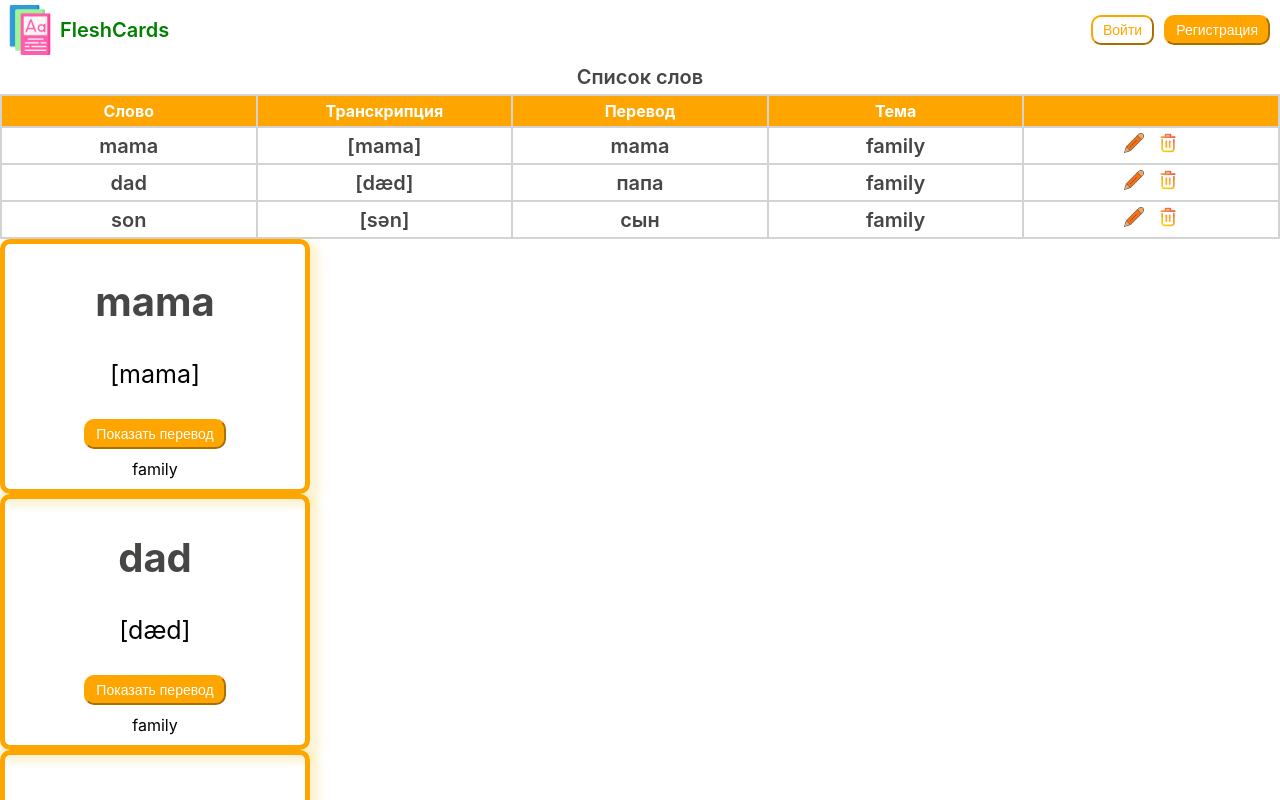
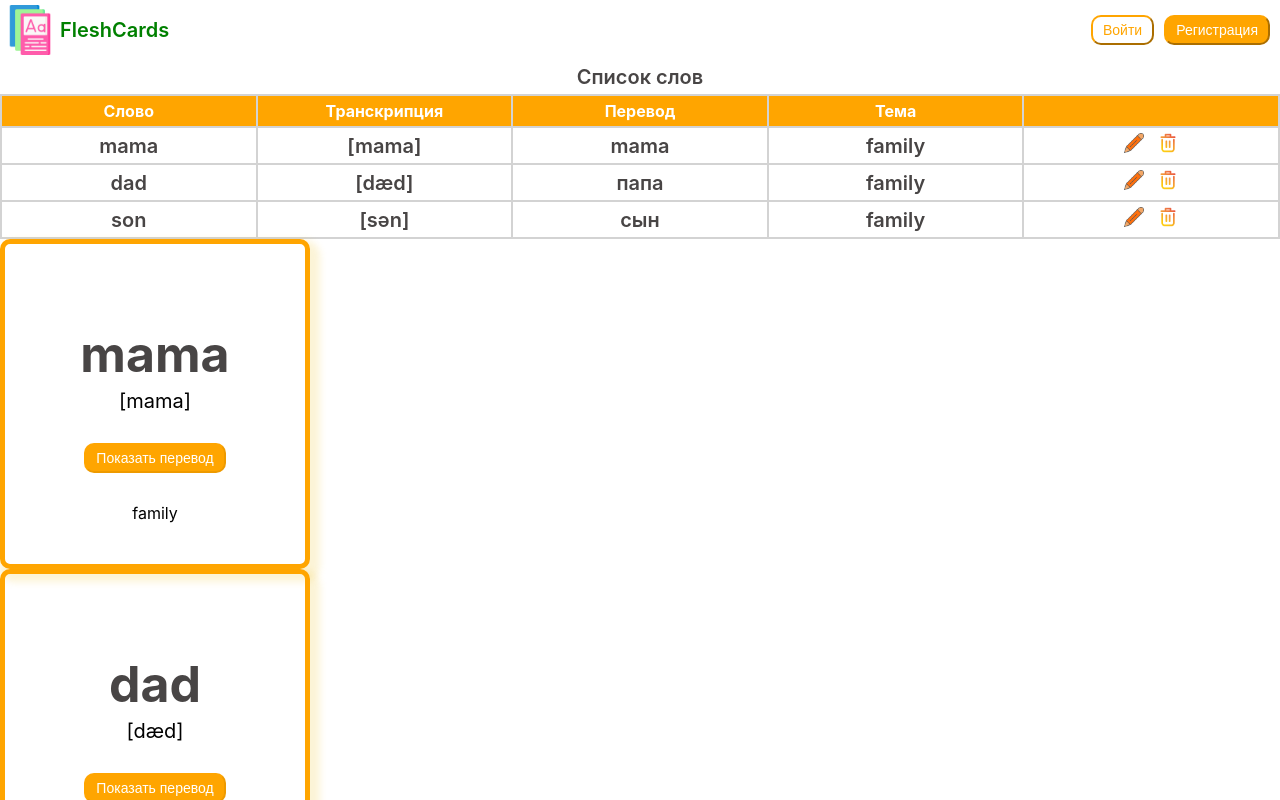
Before and after one commit to IrinaParamonova7980/Flashcards, a React (Create React App) app: page / in a window 1280 px wide. Shown: the top 800 px of the page. Built offline with nearby package versions, Linux system fonts and the light colour scheme.

Commit message:
wordCard Translation

```diff
--- a/src/components/WordCard/WordCard.jsx
+++ b/src/components/WordCard/WordCard.jsx
@@ -1,26 +1,23 @@
 import styles from "./wordCard.module.scss";
-import Button from "../common/button/Button";
 import { useState } from "react";
 
 export default function WordCard(props) {
-  const [pressed, setPressed] = useState(props.pressed || false);
-  const showTranslation = () => {
-    setPressed(!pressed);
-  };
+  const [pressed, showTranslation] = useState(false);
 
   return (
     <div className={styles.card}>
-      <h2 className={styles.word}>{props.english}</h2>
+      <h2 className={styles.english}>{props.english}</h2>
       <div className={styles.transcription}>{props.transcription}</div>
       {pressed ? (
-        <h2 className={styles.word}>{props.russian}</h2>
+        <div>
+          <h2 className={styles.russian} onClick={() => showTranslation(false)}>
+            {props.russian}
+          </h2>
+        </div>
       ) : (
-        <Button
-          button="Показать перевод"
-          buttonStyle={styles.show}
-          pressed={pressed}
-          onClick={showTranslation}
-        ></Button>
+        <button className={styles.button} onClick={() => showTranslation(true)}>
+          Показать перевод
+        </button>
       )}
       <div className={styles.topic}>{props.tags}</div>
     </div>
--- a/src/components/WordCard/wordCard.module.scss
+++ b/src/components/WordCard/wordCard.module.scss
@@ -2,37 +2,53 @@
 
 .card {
   width: 80%;
+  height: 320px;
   border-radius: 10px;
   border: 5px solid $colorBasic;
   box-shadow: 4px 7px 7px 6px rgba(238, 201, 57, 0.2);
 
-  @media (min-width: 768px) and (orientation: landscape){
+  @media (min-width: 768px) and (orientation: landscape) {
     width: 300px;
   }
 }
 
-.word {
+.english {
+  margin: 80px auto 5px auto;
   font-size: $fontWord;
   color: $textDark;
 }
 
 .transcription {
-  font-size: $fontBig;
-  padding-bottom: 20px;
-  }
+  font-size: $fontAverage;
+}
 
 .topic {
   font-size: $fontSmall;
-  padding-bottom: 10px;
+  bottom: 10px;
 }
 
-.show {
-  border-color: $colorBasic;
-  margin: 10px;
+.button {
+  margin: 30px;
+  padding: 5px 10px;
+  border-radius: 10px;
+  font-size: $fontTiny;
+  border-color: $colorBasic_transparent;
   background: $colorBasic;
   color: $textLight;
+  cursor: pointer;
 
   &:hover {
-    color: $colorThird;
+    font-weight: $fontWeightBold;
   }
 }
+
+.russian {
+  margin: 25px;
+  font-size: $fontBig;
+  color: $colorBasic;
+  cursor: pointer;
+
+  &:hover {
+    font-size: $fontWordSecond;
+  }
+}
--- a/src/components/_variables.scss
+++ b/src/components/_variables.scss
@@ -1,13 +1,14 @@
 $colorBasic: rgb(255, 165, 0);
 $colorBasic_transparent: rgba(255, 165, 0, 0.2);
-$colorSecond:rgb(211, 211, 211);
+$colorSecond: rgb(211, 211, 211);
 $colorThird: rgb(240, 103, 125);
 $colorFourth: rgb(0, 128, 0);
 $textLight: rgb(255, 255, 255);
 $textDark: rgb(72, 69, 69);
 
-$fontWord: 40px;
-$fontBig: 25px;
+$fontWord: 50px;
+$fontWordSecond: 32px;
+$fontBig: 30px;
 $fontAverage: 20px;
 $fontSmall: 16px;
 $fontTiny: 14px;
```
